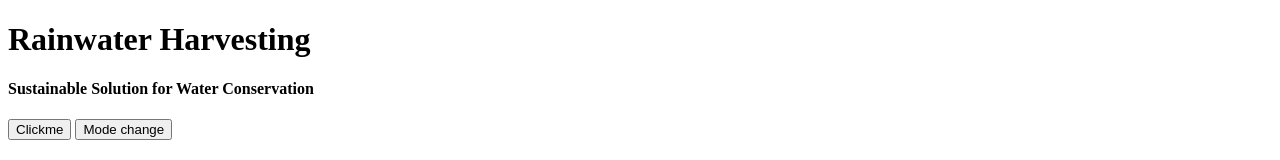
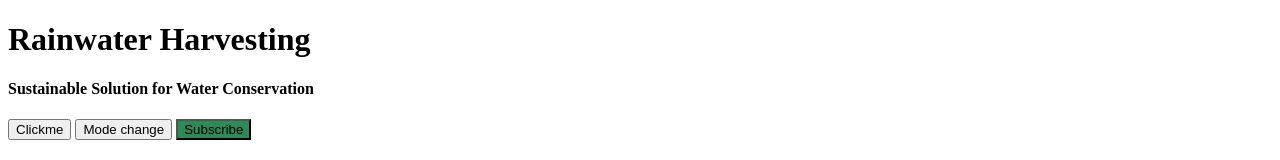
Before and after one commit to JhenkarC-555/html_demo, a plain HTML site: page index.html in a window 1280 px wide. Shown: the top 160 px of the page. Drawn offline with Linux system fonts and the light colour scheme.

Commit message:
files updated

```diff
--- a/index.html
+++ b/index.html
@@ -17,6 +17,7 @@
     </header>
     <button onclick="changeBG()">Clickme</button>
     <button id="mode">Mode change</button>
+    <button id="subs">Subscribe</button>
     <h3 onclick="changeBG()"></h3>
     <nav>
         <a href="#intro">Introduction</a>
--- a/styles.css
+++ b/styles.css
@@ -7,3 +7,7 @@
     background-color: white;
     color: black;
 }
+
+#subs{
+    background-color: seagreen;
+}
```
